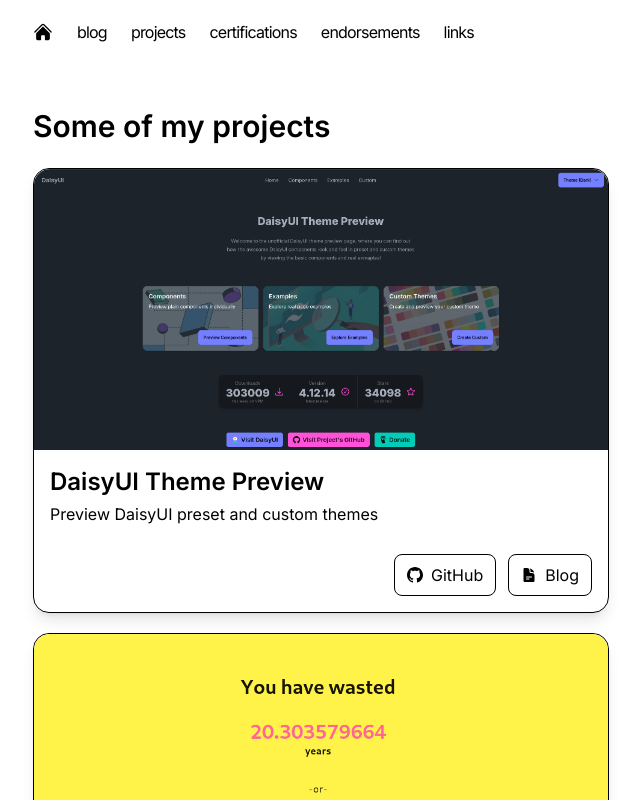
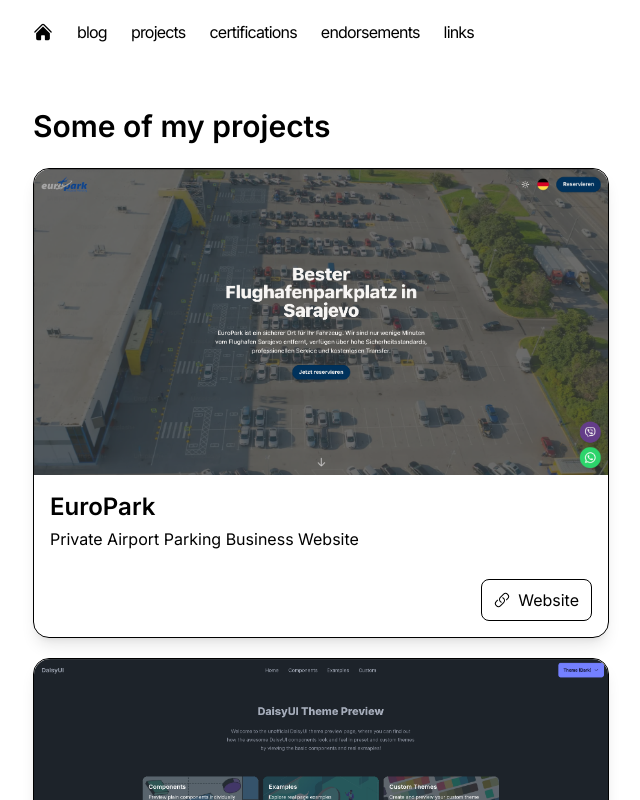
Before and after one commit to BakirGracic/bakir-dev, a Next.js app: page /projects in a window 1280 px wide. Shown: the top 800 px of the page, without its empty margins (319-959 px from the left). Built offline with nearby package versions, Linux system fonts and the light colour scheme.

Commit message:
add new project (europark)

```diff
--- a/src/app/projects/page.jsx
+++ b/src/app/projects/page.jsx
@@ -2,6 +2,7 @@
 import Card from '@/features/projects/components/Card';
 import HowMuchIWastedPNG from '@/images/projects/howmuchiwasted.png';
 import DaisyUIThemePreviewPNG from '@/images/projects/daisyuithemepreview.png';
+import EuroparkPNG from '@/images/projects/europark.png';
 
 export const metadata = {
 	title: 'Bakir Gracić | Projects',
@@ -173,6 +174,14 @@
 			<section>
 				<h1 className='heading1'>Some of my projects</h1>
 				<div className='flex flex-col gap-5'>
+					{/* europark */}
+					<Card
+						img={EuroparkPNG}
+						title='EuroPark'
+						description='Private Airport Parking Business Website'
+						webLink='https://europark.ba'
+					/>
+
 					{/* daisyui theme preview */}
 					<Card
 						img={DaisyUIThemePreviewPNG}
```
Also changed, not shown: src/images/projects/europark.png (added).
